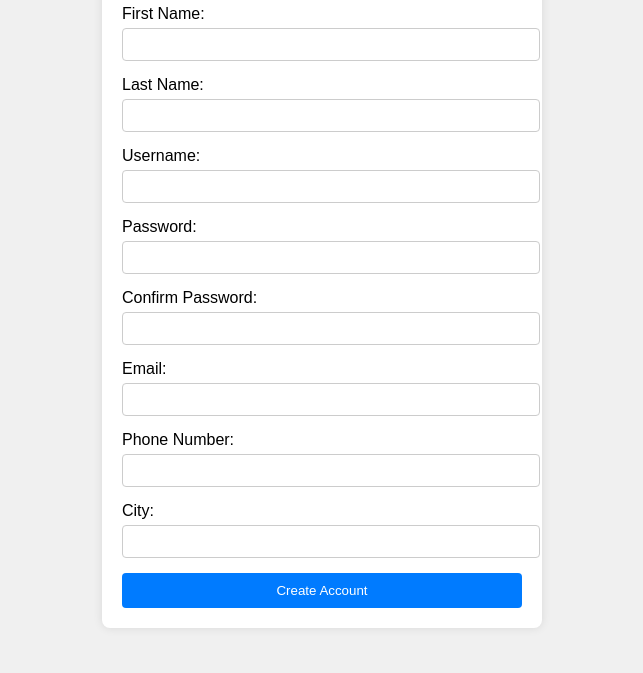
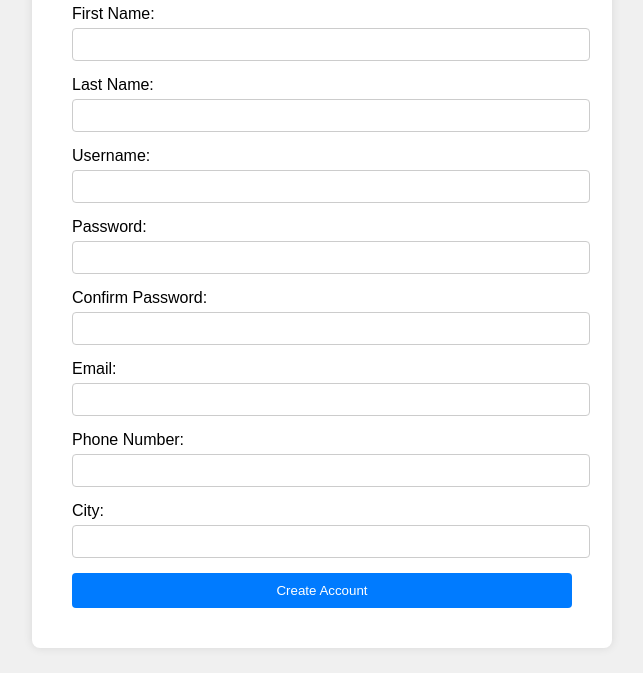
Before and after one commit to gabe738/poli, a website: page NCAF/createAccount.html in a window 1280 px wide. Shown: the part 127-800 px from the top of the page, without its empty margins (318-961 px from the left). Drawn offline with Linux system fonts and the light colour scheme.

Commit message:
fixd style css

```diff
--- a/NCAF/style.css
+++ b/NCAF/style.css
@@ -10,8 +10,8 @@ body {
 }
 
 .container {
-    width: 400px;
-    padding: 20px;
+    width: 500px;
+    padding: 40px;
     background-color: #fff;
     border-radius: 8px;
     box-shadow: 0 0 10px rgba(0, 0, 0, 0.1);
```
